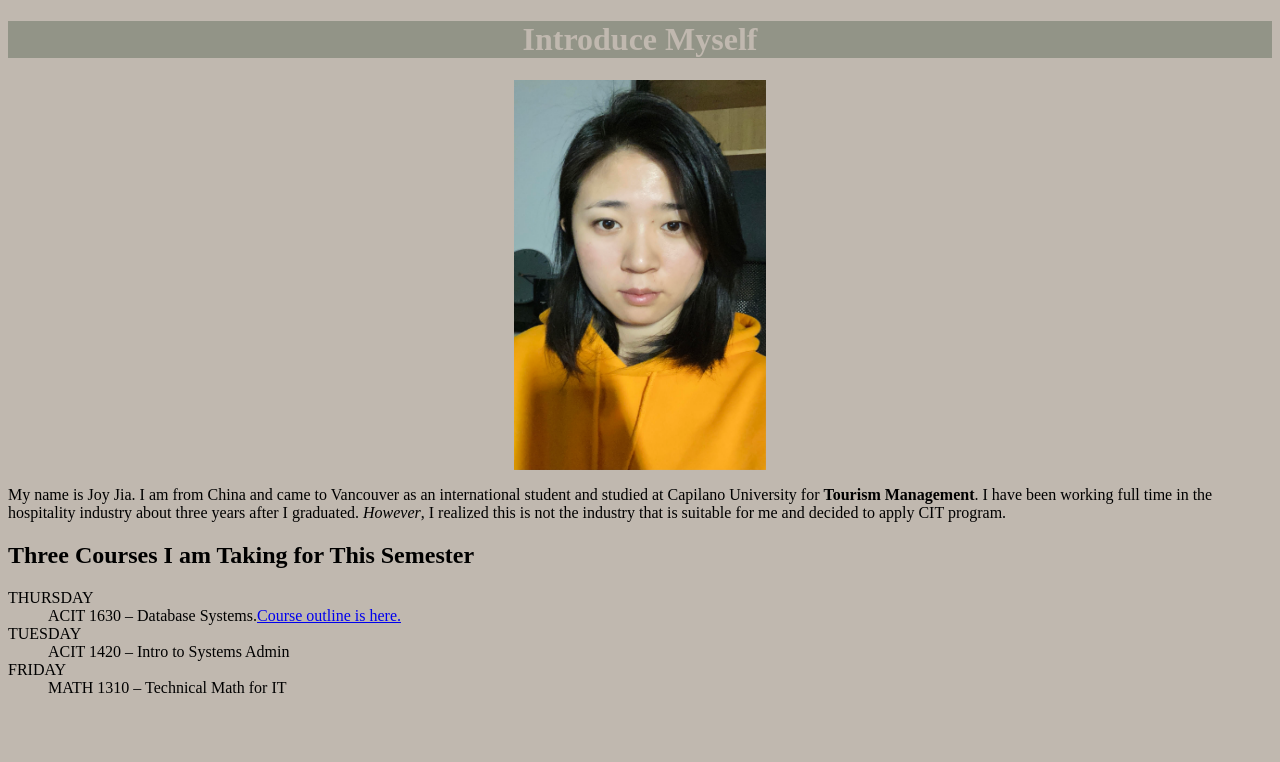
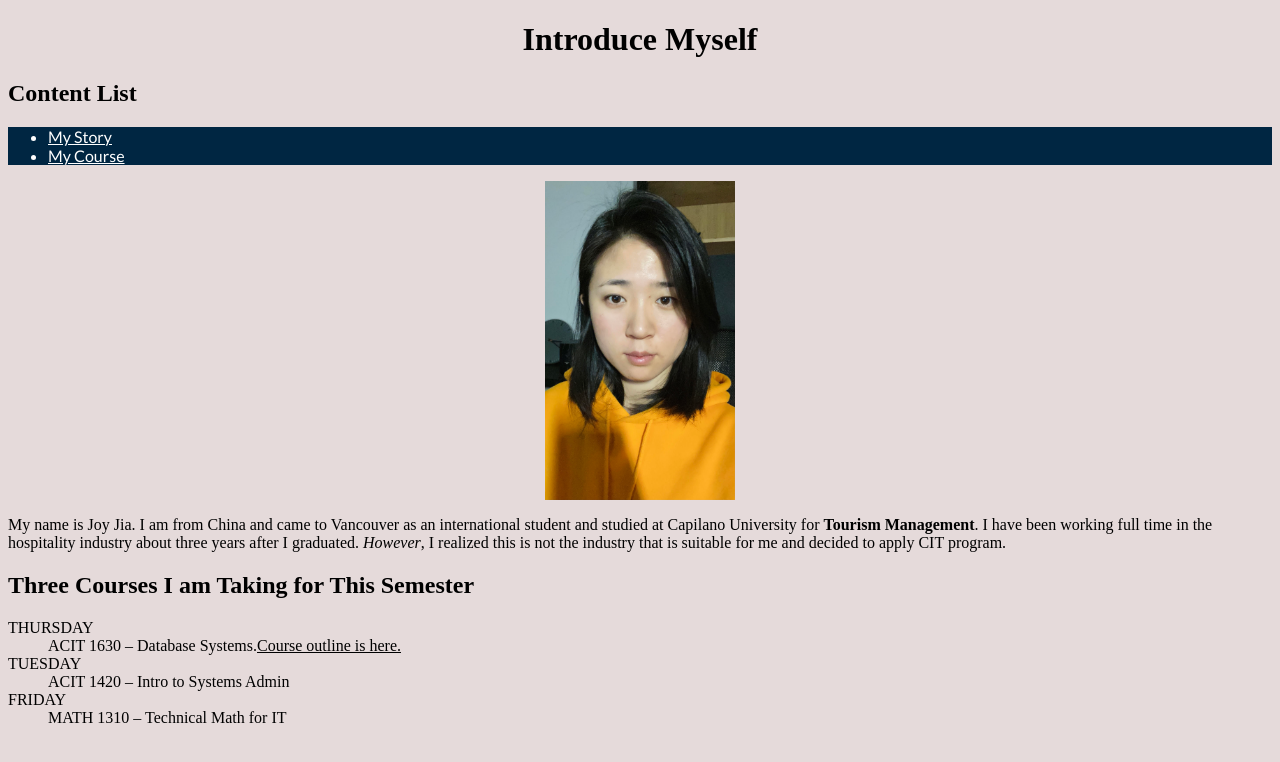
Before and after one commit to zhaotongjia/ACITmidterm, a plain HTML site: page index.html in a window 1280 px wide. Drawn offline with Linux system fonts and the light colour scheme.

Commit message:
add_remote

```diff
--- a/css/sytles.css
+++ b/css/sytles.css
@@ -1,10 +1,11 @@
 body {
-    background-color:#C0B8AF
-}
-h1 {
-    color:#C0B8AF;
-    background-color:#929487;
+    background-color:#E5DADA
 }
 
-
+nav {
+    background-color:#002642;
+    color: white
 }
+nav {
+    font-family: 'Lato', sans-serif;
+}
--- /dev/null
+++ b/inclass.css
@@ -0,0 +1,5 @@
+
+p {
+  font-family: 'Lexend Mega', sans-serif;
+  color:red
+}
--- a/index.html
+++ b/index.html
@@ -3,6 +3,8 @@
 <head>
     <meta charset="UTF-8">
     <meta name="viewport" content="width=device-width, initial-scale=1.0">
+    <link rel="preconnect" href="https://fonts.gstatic.com">
+    <link href="https://fonts.googleapis.com/css2?family=Lato&display=swap" rel="stylesheet">
     <link rel="stylesheet" href="css/sytles.css">
     <title>Document</title>
         <style>
@@ -11,13 +13,26 @@
                 display: block;
                 margin-left: auto;
                 margin-right: auto;
-                width: 20%;
+                width: 15%;
+            }
+            .link {
+                color:white;
+            }
+            a {
+                color: black
             }
         </style>
 </head>
 <body>
-    <h1>Introduce Myself</h1>
-<img src="images/selfie.jpg" alt="My Selfie" width="150" height="390" class="center">
+<h1>Introduce Myself</h1>
+<h2>Content List</h2>
+    <nav>
+<ul>
+    <li><a class="link" href="pages/about.html"> My Story</a></li>
+    <li><a class="link" href="pages/course.html"> My Course</a></li>
+</ul>
+    </nav>
+<img src="images/selfie.jpg" alt="My Selfie" width="" height="" class="center">
 <p> My name is Joy Jia. I am from China and came to Vancouver as an international student and studied at Capilano University for <strong>Tourism Management</strong>. I have been working full time in the hospitality industry about three years after I graduated. <em>However</em>, I realized this is not the industry that is suitable for me and decided to apply CIT program. </p>
 <h2>Three Courses I am Taking for This Semester</h2>
 <dl>
```
Also changed, not shown: inclass.html (added, +17 -0 lines), Picture1.png (deleted), css/inclass.css (added), 1 other file.
